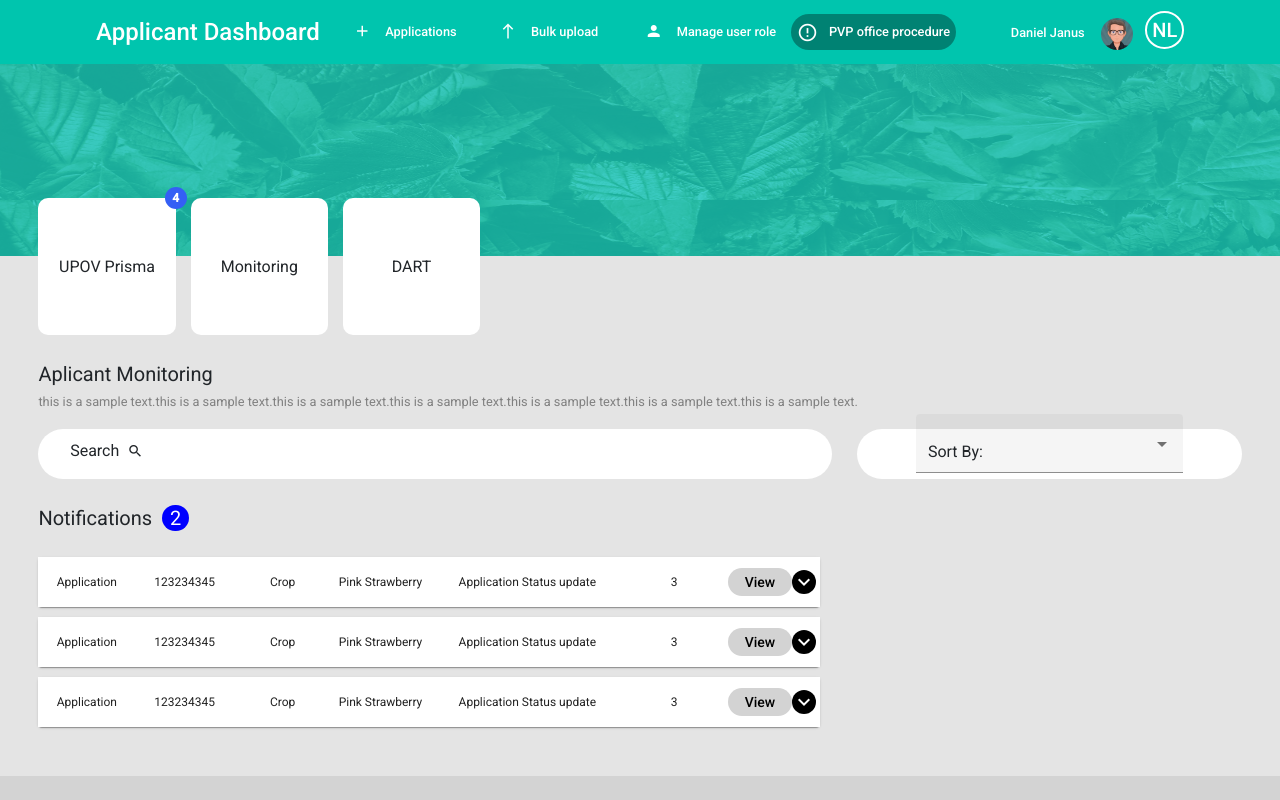
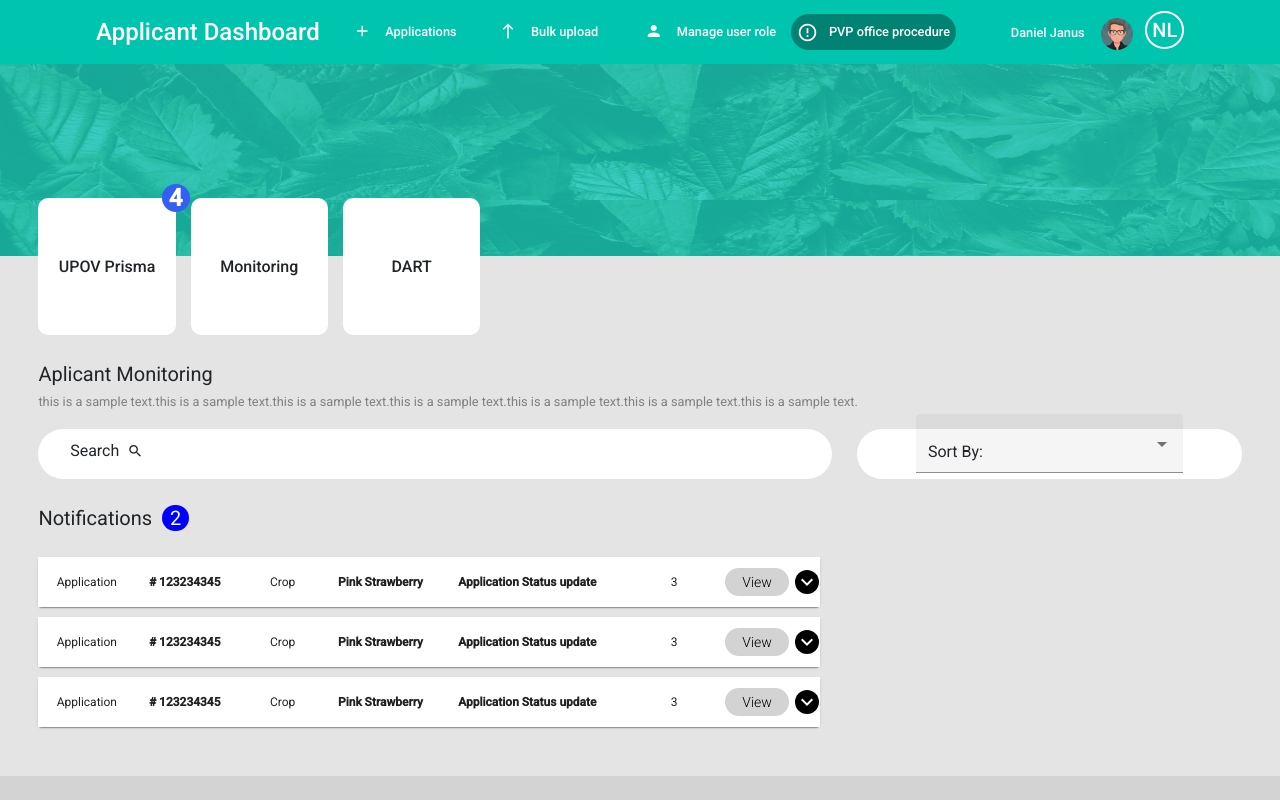
Before and after one commit to amit-dot-kumar8/PVP-Frontend, an Angular app: page /applicant-monitoring in a window 1280 px wide. Built offline with nearby package versions, Linux system fonts and the light colour scheme.

Commit message:
Latest changes

```diff
--- a/src/app/components/applicant-monitoring/applicant-monitoring.component.html
+++ b/src/app/components/applicant-monitoring/applicant-monitoring.component.html
@@ -5,13 +5,13 @@
 
         <div class="box-margin">
             <mat-grid-list  cols="8" rowHeight="1:1" [gutterSize]="'15px'">
-                <mat-grid-tile matBadge="4"  class="grid-col-border"  [colspan]="1" [rowspan]="1" >
+                <mat-grid-tile matBadge="4" matBadgeSize="large"  class="grid-col-border card-font"  [colspan]="1" [rowspan]="1" >
                     UPOV Prisma
                 </mat-grid-tile>
-                <mat-grid-tile class="grid-col-border" [colspan]="1" [rowspan]="1">
+                <mat-grid-tile class="grid-col-border card-font" [colspan]="1" [rowspan]="1">
                     Monitoring
                 </mat-grid-tile>
-                <mat-grid-tile class="grid-col-border" [colspan]="1" [rowspan]="1">
+                <mat-grid-tile class="grid-col-border card-font" [colspan]="1" [rowspan]="1">
                     DART
                 </mat-grid-tile>
             </mat-grid-list>
@@ -50,13 +50,13 @@
             <mat-card class="grid-properties" *ngFor="let gridItem of gridData; let gridIndex = index">
                 <mat-grid-list cols="8" rowHeight="50px">
                     <mat-grid-tile class="col-background" [colspan]="1" [rowspan]="1">{{gridItem.name}}</mat-grid-tile>
-                    <mat-grid-tile class="col-background" [colspan]="1" [rowspan]="1">{{gridItem.id}}</mat-grid-tile>
+                    <mat-grid-tile class="col-background" [colspan]="1" [rowspan]="1"><b>{{gridItem.id}}</b></mat-grid-tile>
                     <mat-grid-tile class="col-background" [colspan]="1" [rowspan]="1">{{gridItem.nameCrop}}</mat-grid-tile>
-                    <mat-grid-tile class="col-background" [colspan]="1" [rowspan]="1">{{gridItem.type}}</mat-grid-tile>
-                    <mat-grid-tile class="col-background" [colspan]="2" [rowspan]="1">{{gridItem.aStatus}}</mat-grid-tile>
+                    <mat-grid-tile class="col-background" [colspan]="1" [rowspan]="1"><b>{{gridItem.type}}</b></mat-grid-tile>
+                    <mat-grid-tile class="col-background" [colspan]="2" [rowspan]="1"><b>{{gridItem.aStatus}}</b></mat-grid-tile>
                     <mat-grid-tile class="col-background" [colspan]="1" [rowspan]="1">{{gridItem.progress}}</mat-grid-tile>
                     <mat-grid-tile class="col-background" [colspan]="1" [rowspan]="1" (click)="togglePanel(gridIndex)">
-                        <button mat-button class="view-button">View</button>
+                        <button mat-button class="view-button">View</button>&nbsp;&nbsp;
                         <span class="material-icons arrow-icon" *ngIf="!gridItem.panelOpenState">
                             keyboard_arrow_down
                         </span>
@@ -68,7 +68,7 @@
                 <mat-expansion-panel [expanded]="gridItem.panelOpenState">
                     <!-- <p>Payment fee for multiple countries done.</p> -->
                     <mat-grid-list cols="3" rowHeight="50px" [gutterSize]="'25px'">
-                        <mat-grid-tile [colspan]="2">
+                        <mat-grid-tile [colspan]="2" class="grid-des">
                             Payment fee for multiple countries done.
                         </mat-grid-tile>
                         <mat-grid-tile [colspan]="1">
--- a/src/app/components/applicant-monitoring/applicant-monitoring.component.scss
+++ b/src/app/components/applicant-monitoring/applicant-monitoring.component.scss
@@ -19,6 +19,7 @@
     color: black;
     border-radius: 50px;
     line-height: 2;
+    font-weight: 100;
 }
 .arrow-icon{
     background: black;
@@ -82,3 +83,9 @@
    color: #5cd9ca;
    border: 2px solid !important;
 }
+.card-font{
+    font-weight: 500;
+}
+.grid-des{
+    color:gray
+}
--- a/src/app/components/applicant-monitoring/applicant-monitoring.component.ts
+++ b/src/app/components/applicant-monitoring/applicant-monitoring.component.ts
@@ -20,9 +20,9 @@ export class ApplicantMonitoringComponent implements OnInit {
 
   initializePage() {
     this.gridData = [
-      {'name':'Application','id':'123234345','nameCrop':'Crop','type':'Pink Strawberry','aStatus':'Application Status update','progress':'3','panelOpenState':false},
-      {'name':'Application','id':'123234345','nameCrop':'Crop','type':'Pink Strawberry','aStatus':'Application Status update','progress':'3','panelOpenState':false},
-      {'name':'Application','id':'123234345','nameCrop':'Crop','type':'Pink Strawberry','aStatus':'Application Status update','progress':'3','panelOpenState':false}
+      {'name':'Application','id':'# 123234345','nameCrop':'Crop','type':'Pink Strawberry','aStatus':'Application Status update','progress':'3','panelOpenState':false},
+      {'name':'Application','id':'# 123234345','nameCrop':'Crop','type':'Pink Strawberry','aStatus':'Application Status update','progress':'3','panelOpenState':false},
+      {'name':'Application','id':'# 123234345','nameCrop':'Crop','type':'Pink Strawberry','aStatus':'Application Status update','progress':'3','panelOpenState':false}
     ]
 
     this.dropDownList = [
```
